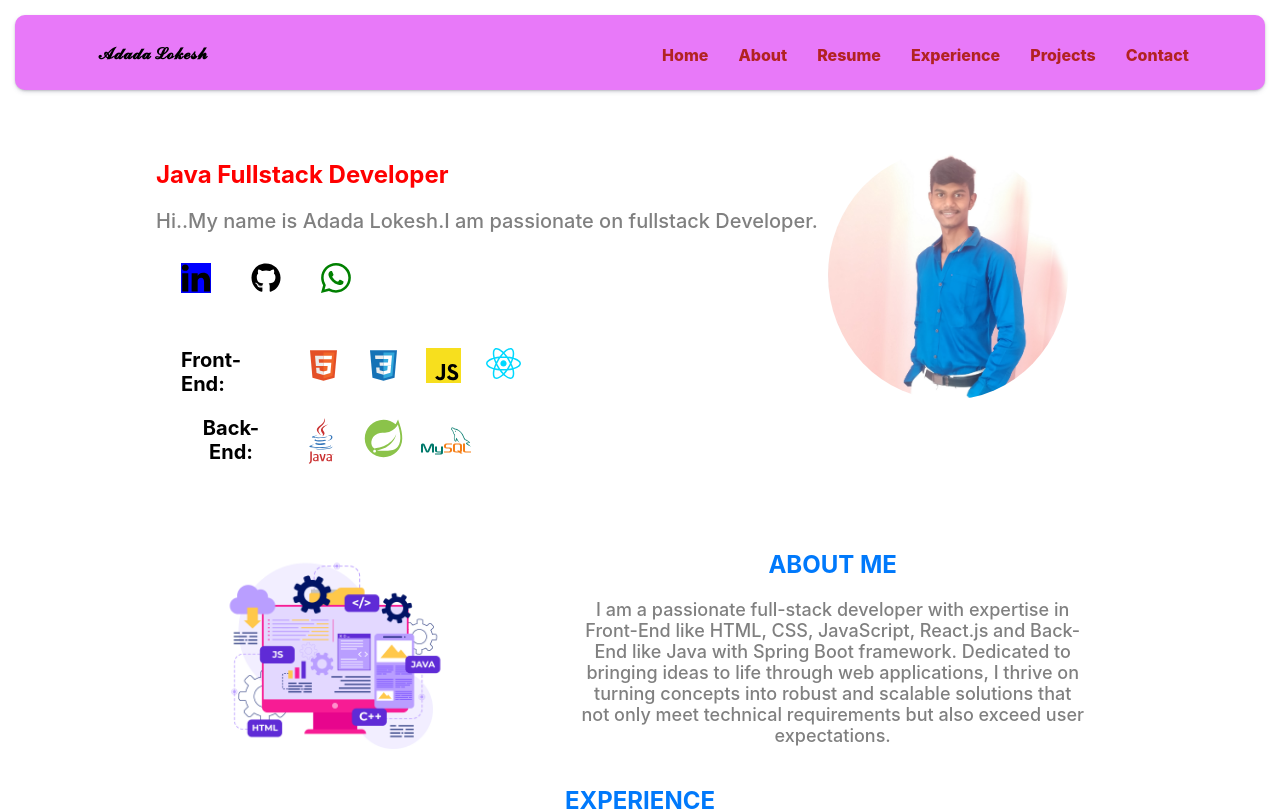
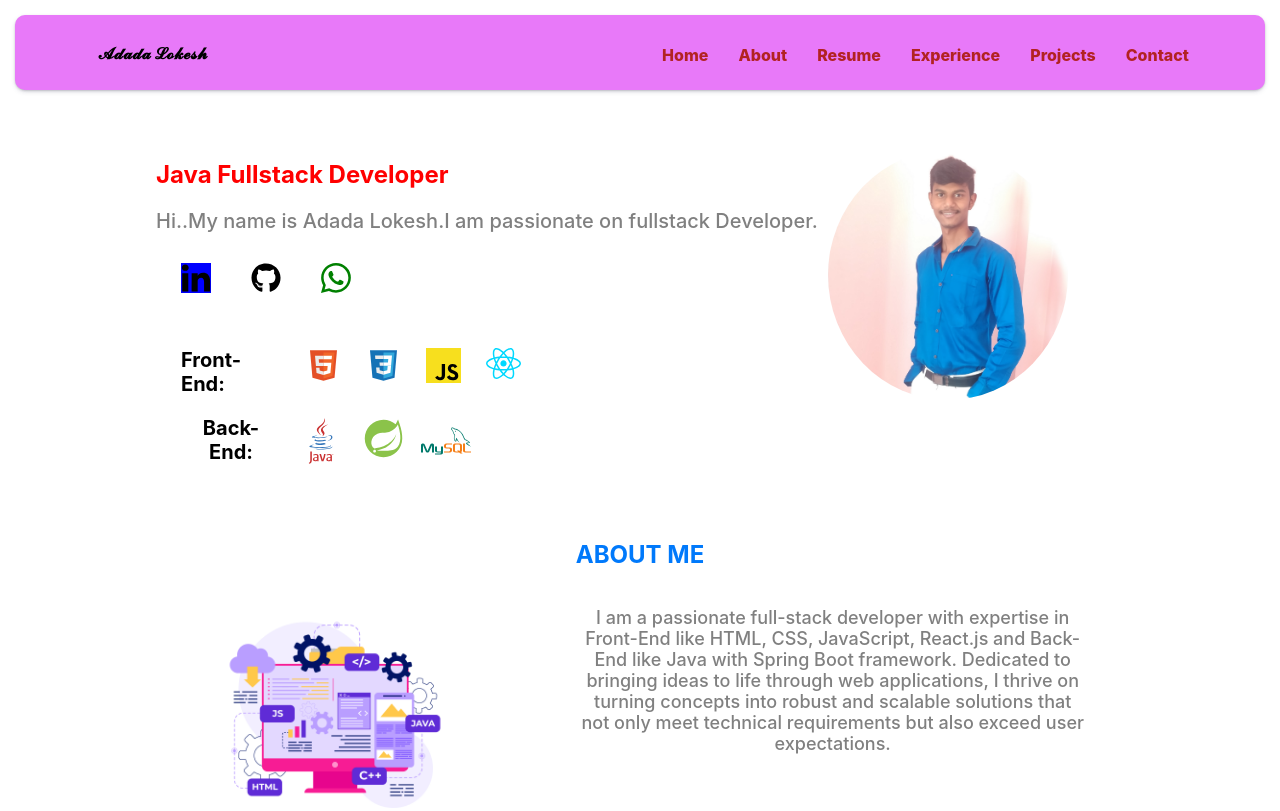
Before and after one commit to lokeshnaiduAdada/MyPortfolio, a React (Create React App) app: page / in a window 1280 px wide. Shown: the top 811 px of the page. Built offline with nearby package versions, Linux system fonts and the light colour scheme.

Commit message:
In About Section Header Name updated

```diff
--- a/src/components/About.css
+++ b/src/components/About.css
@@ -32,8 +32,10 @@
     font-size:large;
     font-weight: 500;
 }
-.about_me > h2{
+.about_grid > h2{
     color:rgb(0, 121, 251);
+    justify-content: center;
+    display: grid;
 }
 
 @media only screen and (max-width: 1300px) {
--- a/src/components/About.jsx
+++ b/src/components/About.jsx
@@ -3,18 +3,17 @@ import { motion } from 'framer-motion';
 const About=()=>{
     return (
         <section className="about_grid" id="about_container">
+            <h2>ABOUT ME</h2>
              <section className='about_section'>
                 <motion.div
                 initial={{opacity:0,x:100}}
                 whileInView={{opacity:1,x:0}}
-                // animate={{opacity:1,x:0}}
                 transition={{duration:0.7,type:'spring',stiffness:220}}
                 className='about_content'>
                     <div className='about_content_image'>
                         <img src="java_Fullstack.jpg"></img>
                     </div>
                     <div className='about_me'>
-                        <h2>ABOUT ME</h2>
                         <p> I am a passionate full-stack developer with expertise in Front-End like HTML, CSS, JavaScript, React.js and Back-End like Java with Spring Boot framework. Dedicated to bringing ideas to life through web applications, I thrive on turning concepts into robust and scalable solutions that not only meet technical requirements but also exceed user expectations.</p>
                     </div>
                 </motion.div>
```
